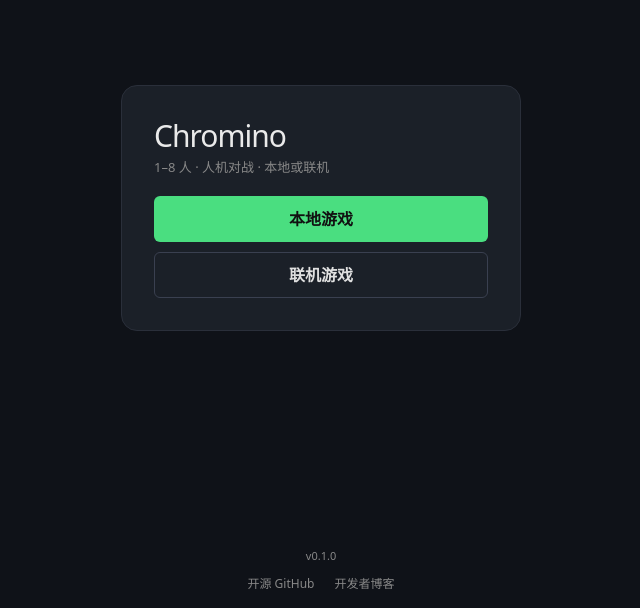
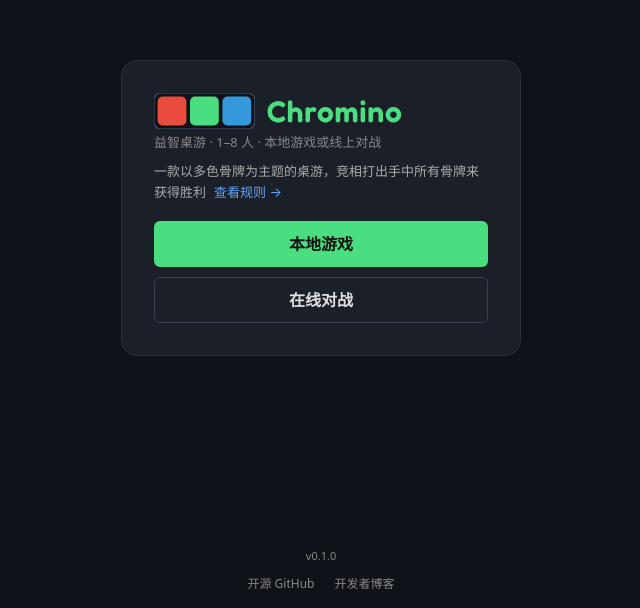
Before and after one commit to hansenz42/chromino, a Next.js app: page / in a window 1280 px wide. Shown: the part 192-800 px from the top of the page, without its empty margins (319-959 px from the left). Built offline with nearby package versions, Linux system fonts and the light colour scheme.

Commit message:
feat: enhance Home component with Chromino logo and improve UI text clarity

```diff
--- a/app/page.tsx
+++ b/app/page.tsx
@@ -1,11 +1,13 @@
 "use client";
 import { useEffect, useState } from "react";
 import { useRouter } from "next/navigation";
+import Link from "next/link";
 import clsx from "clsx";
 import { useGameStore } from "@/lib/game-store";
 import { generateRandomName } from "@/lib/name-generator";
 import type { Player } from "@/lib/types";
 import pkg from "@/package.json";
+import { ChrominoLogo } from "@/components/ChrominoLogo";
 import {
   BTN_GHOST,
   BTN_PRIMARY,
@@ -77,7 +79,7 @@
   }
 
   function joinRemote() {
-    const code = joinCode.trim().toUpperCase();
+    const code = joinCode.trim();
     if (!code) return;
     saveNick(nick.trim() || "玩家");
     router.push(`/game/${code}`);
@@ -152,9 +154,23 @@
       <main className={MAIN_CLS}>
         <div className={CARD}>
           <div>
-            <h1 className="m-0 mb-1 text-3xl -tracking-[1px]">Chromino</h1>
+            <div className="flex items-center gap-3 mb-1">
+              <ChrominoLogo size={36} />
+              <h1 className="m-0 text-3xl font-chromino font-semibold tracking-wide text-primary">
+                Chromino
+              </h1>
+            </div>
             <p className="m-0 text-subtle text-[13px]">
-              1–8 人 · 人机对战 · 本地或联机
+              益智桌游 · 1–8 人 · 本地游戏或线上对战
+            </p>
+            <p className="m-0 mt-2 text-muted text-[13px] leading-relaxed">
+              一款以多色骨牌为主题的桌游，竞相打出手中所有骨牌来获得胜利
+              <Link
+                href="/rules"
+                className="ml-2 text-link no-underline hover:underline"
+              >
+                查看规则 →
+              </Link>
             </p>
           </div>
           <div className="flex flex-col gap-2.5">
@@ -164,7 +180,7 @@
                   className={BTN_PRIMARY}
                   onClick={() => router.push("/game/local")}
                 >
-                  继续游戏
+                  继续本地游戏
                 </button>
                 <button
                   className={BTN_SECONDARY}
@@ -173,7 +189,7 @@
                     goLocal();
                   }}
                 >
-                  新建游戏
+                  新建本地游戏
                 </button>
               </>
             ) : (
@@ -182,7 +198,7 @@
               </button>
             )}
             <button className={BTN_SECONDARY} onClick={goOnline}>
-              联机游戏
+              在线对战
             </button>
           </div>
         </div>
@@ -353,7 +369,7 @@
               <input
                 className={clsx(INPUT_BASE, "flex-1 min-w-0")}
                 value={joinCode}
-                onChange={(e) => setJoinCode(e.target.value.toUpperCase())}
+                onChange={(e) => setJoinCode(e.target.value)}
                 placeholder="房间代码"
                 maxLength={6}
                 autoFocus
```
